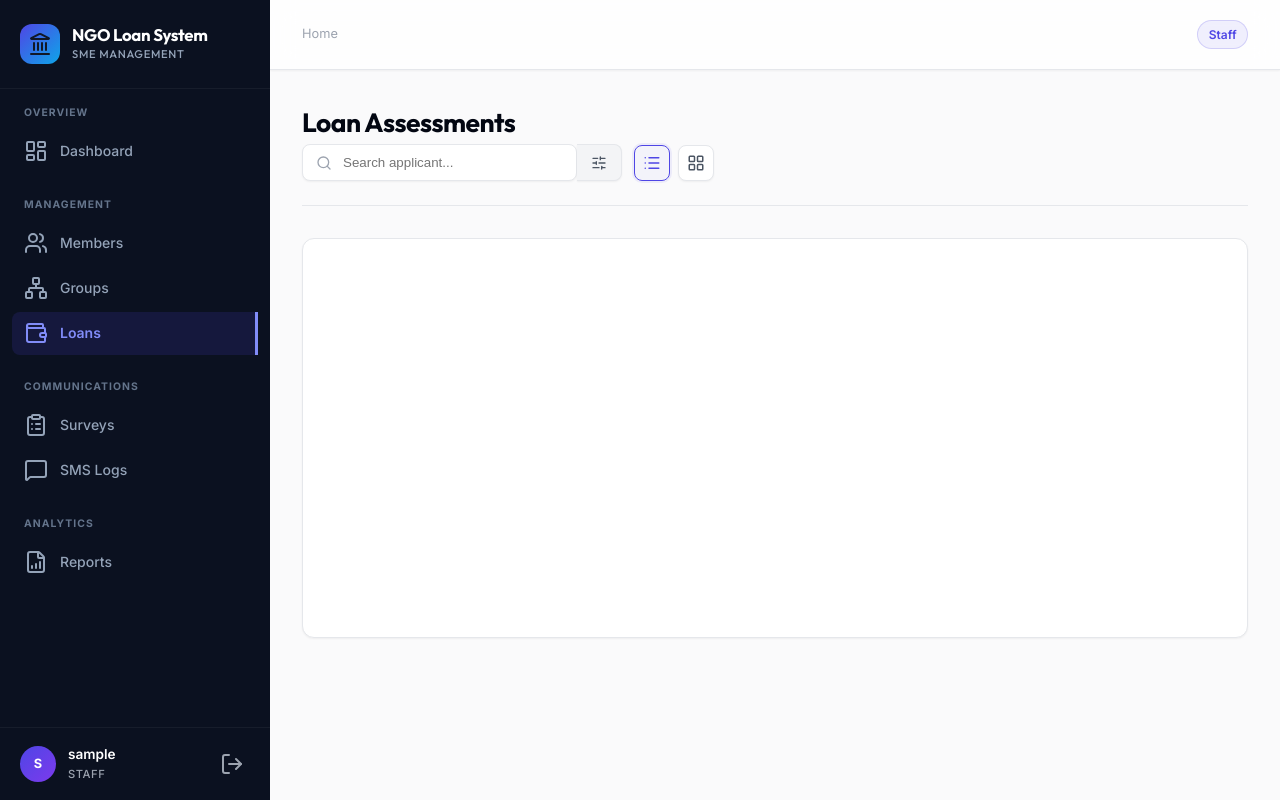
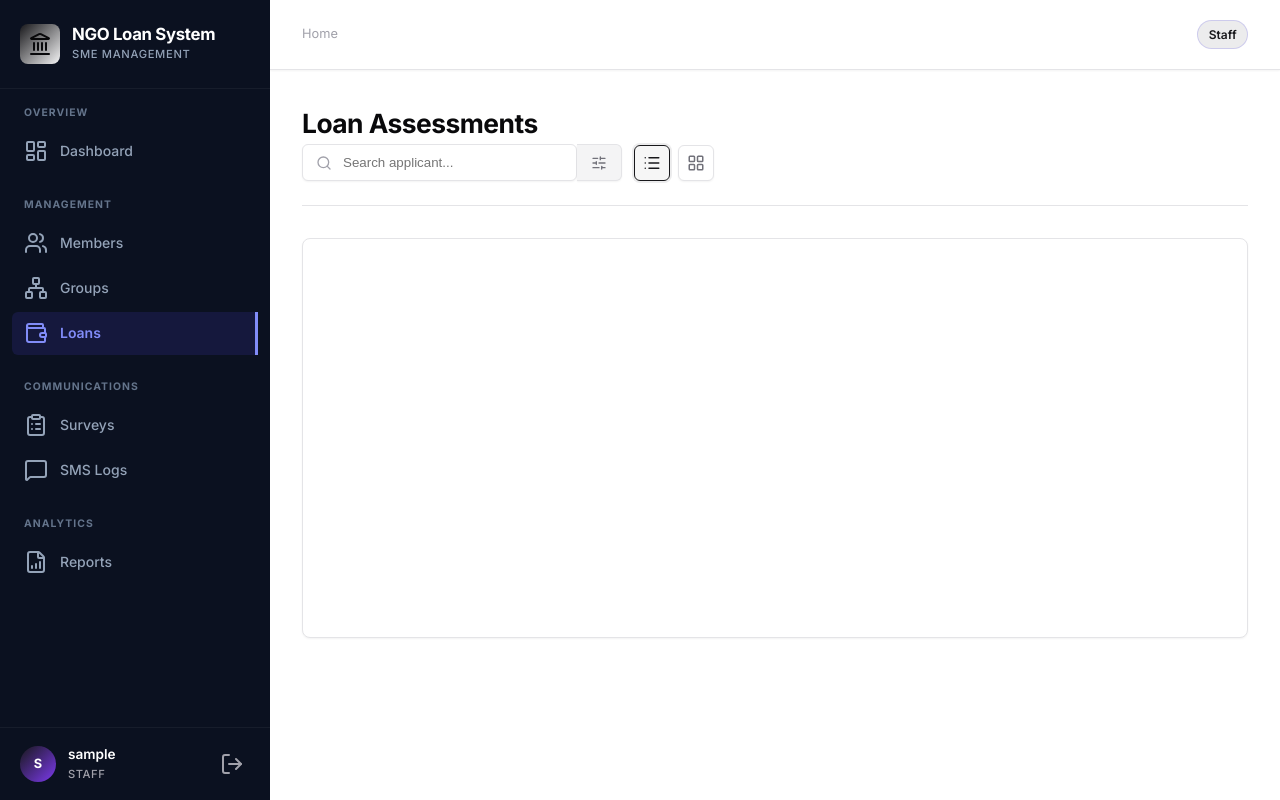
Before and after one commit to markfranci/ngo-sms-loan-system, a Flask app: page /loans/ in a window 1280 px wide. Run offline with Flask 3, Linux system fonts and the light colour scheme; the visitor is signed in with stand-in values (Sample User, id 1); data that the repository does not hold is empty.

Commit message:
Implemeted shadcn in my main css styling file

```diff
--- a/app/static/css/main.css
+++ b/app/static/css/main.css
@@ -6,59 +6,59 @@
    1. CSS VARIABLES (Design Tokens)
    ---------------------------------------------------------------- */
 :root {
-  /* Core Backgrounds */
-  --color-bg:           #FAFAFB; /* Very light cool grey */
+  /* Shadcn UI Zinc Theme Tokens */
+  --color-bg:           #FFFFFF; /* Pure white background */
   --color-surface:      #FFFFFF;
-  --color-surface-2:    #F3F4F6;
-  --color-surface-3:    #E5E7EB;
-  --color-border:       #E5E7EB;
-  --color-border-hover: #D1D5DB;
-
-  /* Accents - modern crisp indigo/blue */
-  --color-primary:      #4F46E5;
-  --color-primary-dark: #4338CA;
-  --color-primary-glow: rgba(79,70,229,0.08);
-  --color-primary-glow2:rgba(79,70,229,0.04);
-
-  --color-accent:       #0EA5E9;
-  --color-accent-glow:  rgba(14, 165, 233, 0.08);
+  --color-surface-2:    #F4F4F5; /* zinc-100 */
+  --color-surface-3:    #E4E4E7; /* zinc-200 */
+  --color-border:       #E4E4E7; /* zinc-200 */
+  --color-border-hover: #D4D4D8; /* zinc-300 */
+
+  /* Primary is Pitch Black in Shadcn Zinc */
+  --color-primary:      #18181B; /* zinc-900 */
+  --color-primary-dark: #09090B; /* zinc-950 */
+  --color-primary-glow: rgba(24,24,27,0.08);
+  --color-primary-glow2:rgba(24,24,27,0.04);
+
+  --color-accent:       #F4F4F5;
+  --color-accent-glow:  rgba(24,24,27,0.04);
 
   /* Status Colors */
   --color-success:      #10B981;
   --color-success-bg:   #D1FAE5;
-  --color-danger:       #EF4444;
-  --color-danger-bg:    #FEE2E2;
+  --color-danger:       #EF4444; /* red-500 */
+  --color-danger-bg:    #FEF2F2; /* red-50 */
   --color-warning:      #F59E0B;
   --color-warning-bg:   #FEF3C7;
   --color-info:         #3B82F6;
   --color-info-bg:      #DBEAFE;
 
-  /* Text - Light Mode */
-  --text-primary:       #111827; /* Near black */
-  --text-secondary:     #4B5563; /* Slate */
-  --text-muted:         #9CA3AF;
-  --text-heading:       #030712;
-
-  /* Spacing */
-  --radius-sm:  8px;
-  --radius-md:  12px;
-  --radius-lg:  16px;
-  --radius-xl:  24px;
+  /* Text - Shadcn Zinc */
+  --text-primary:       #09090B; /* zinc-950 */
+  --text-secondary:     #71717A; /* zinc-500 */
+  --text-muted:         #A1A1AA; /* zinc-400 */
+  --text-heading:       #09090B; /* zinc-950 */
+
+  /* Spacing & Radius (Shadcn default is 8px) */
+  --radius-sm:  0.375rem; /* 6px */
+  --radius-md:  0.5rem;   /* 8px */
+  --radius-lg:  0.75rem;  /* 12px */
+  --radius-xl:  1rem;     /* 16px */
   --radius-full:9999px;
 
   /* Layout */
   --sidebar-width: 270px;
   --header-height: 70px;
 
-  /* Typography */
+  /* Typography (Shadcn uses Inter everywhere) */
   --font-base: 'Inter', system-ui, -apple-system, sans-serif;
-  --font-heading: 'Outfit', system-ui, sans-serif;
-
-  /* Modern Soft Shadows */
+  --font-heading: 'Inter', system-ui, -apple-system, sans-serif;
+
+  /* Shadcn Shadows (extremely subtle) */
   --shadow-sm:  0 1px 2px 0 rgba(0, 0, 0, 0.05);
   --shadow-md:  0 4px 6px -1px rgba(0, 0, 0, 0.05), 0 2px 4px -1px rgba(0, 0, 0, 0.03);
   --shadow-lg:  0 10px 15px -3px rgba(0, 0, 0, 0.05), 0 4px 6px -2px rgba(0, 0, 0, 0.025);
-  --shadow-glow: 0 0 0 4px rgba(79, 70, 229, 0.15);
+  --shadow-glow: 0 0 0 2px #FFFFFF, 0 0 0 4px #18181B; /* Ring focus effect */
 }
 
 /* ----------------------------------------------------------------
```
Also changed, not shown: other parts of app/static/css/main.css (+18 -24 lines).
